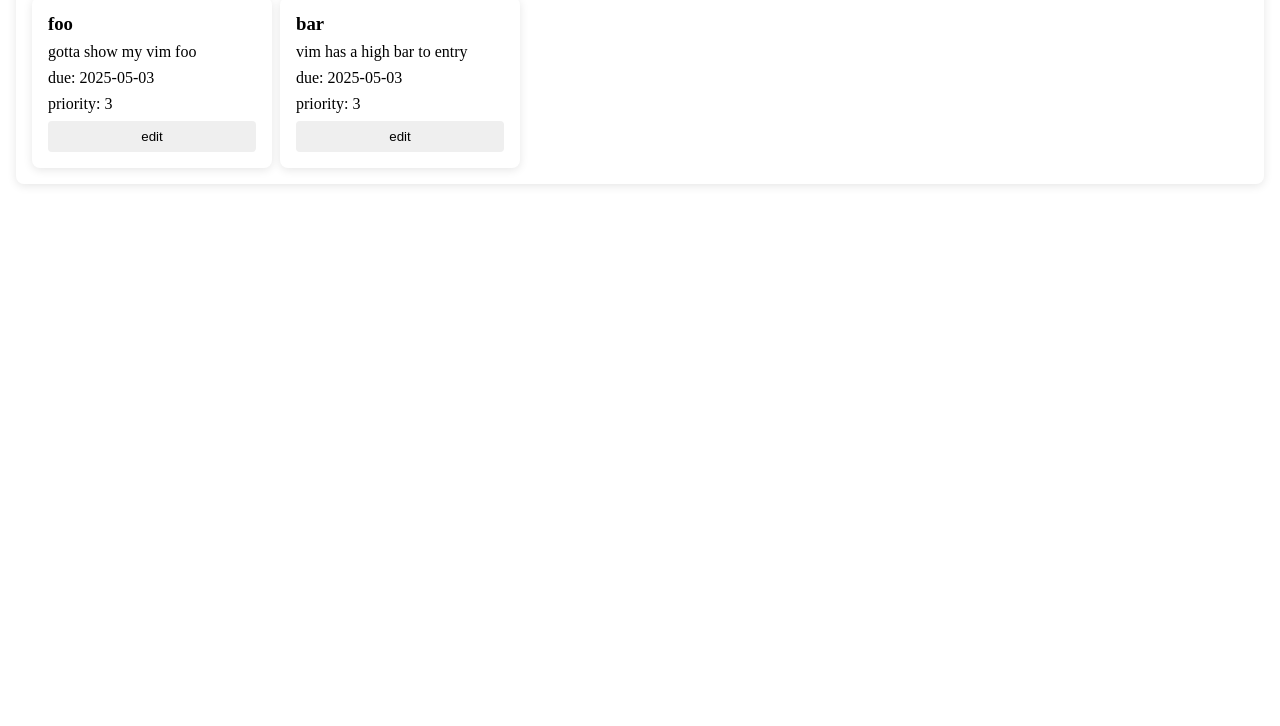
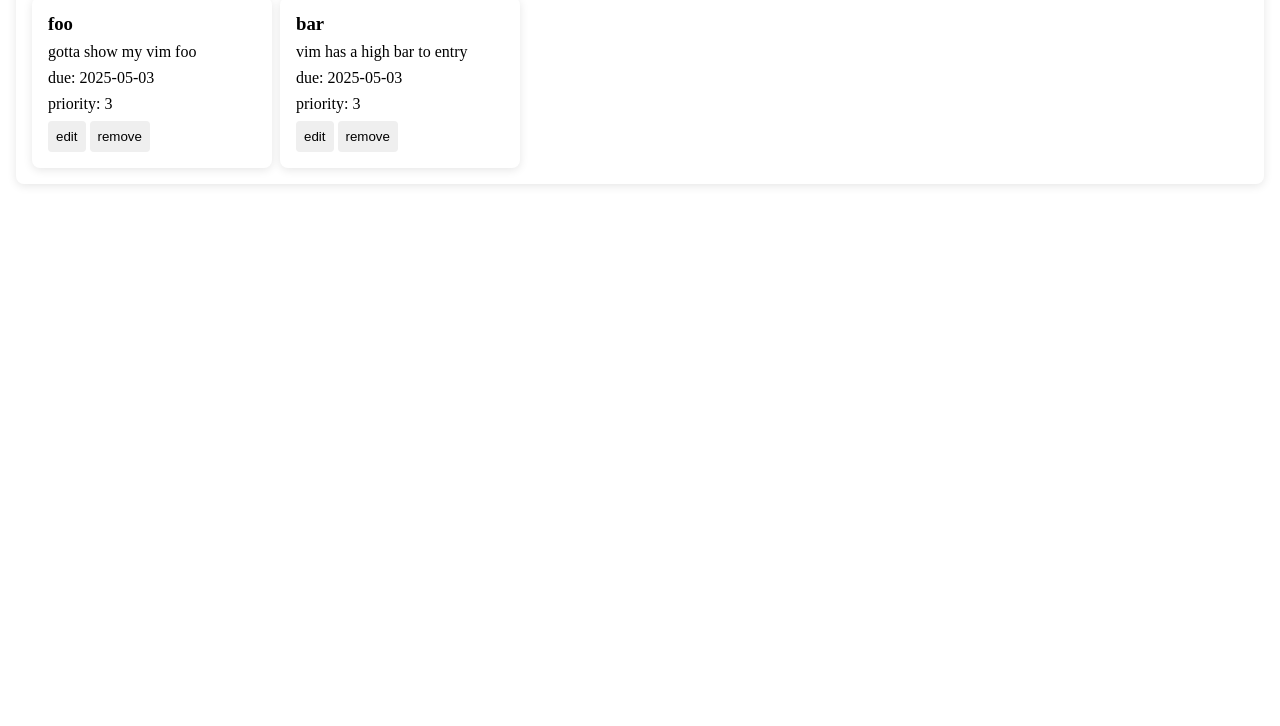
Before and after one commit to scorbiclife/odin-todo-list, a website built with webpack: page src/index.html in a window 1280 px wide. Shown: the part 74-800 px from the top of the page. Built offline with nearby package versions, Linux system fonts and the light colour scheme.

Commit message:
feat(ui): add todo remove button

```diff
--- a/src/index.css
+++ b/src/index.css
@@ -111,7 +111,7 @@ button {
   flex: 1 0 0;
 }
 
-.todo-form_action-menu {
+.action-menu {
   display: flex;
   gap: 4px;
 }
--- a/src/mvc/todo-modal.js
+++ b/src/mvc/todo-modal.js
@@ -54,7 +54,7 @@ export class TodoModalController {
         value: this.todo.priority,
         required: "",
       }),
-      $("menu", { class: "todo-form_action-menu" })(
+      $("menu", { class: "action-menu" })(
         $("button", { value: "cancel", formnovalidate: "" })("Cancel"),
         $("button", { value: "update" })("Update")
       )
--- a/src/mvc/todo.js
+++ b/src/mvc/todo.js
@@ -18,7 +18,7 @@ export class TodoModel {
       dueDate: new Date(),
       priority: 0,
       id: crypto.randomUUID(),
-    })
+    });
   }
 
   clone() {
@@ -35,13 +35,16 @@ export class TodoController {
     this.model = todoModel;
   }
 
-
   #createEditButton() {
     const $button = $("button")("edit");
     $button.addEventListener("click", () => {
       new TodoModalController(this.model).showModal();
     });
     return $button;
+  }
+
+  #createRemoveButton() {
+    return $("button")("remove");
   }
 
   createView() {
@@ -51,7 +54,10 @@ export class TodoController {
       $("p")(description),
       $("div")(`due: ${formattedDueDate(this.model.dueDate)}`),
       $("div")(`priority: ${priority}`),
-      this.#createEditButton()
+      $("menu", { class: "action-menu" })(
+        this.#createEditButton(),
+        this.#createRemoveButton()
+      )
     );
   }
 }
```
